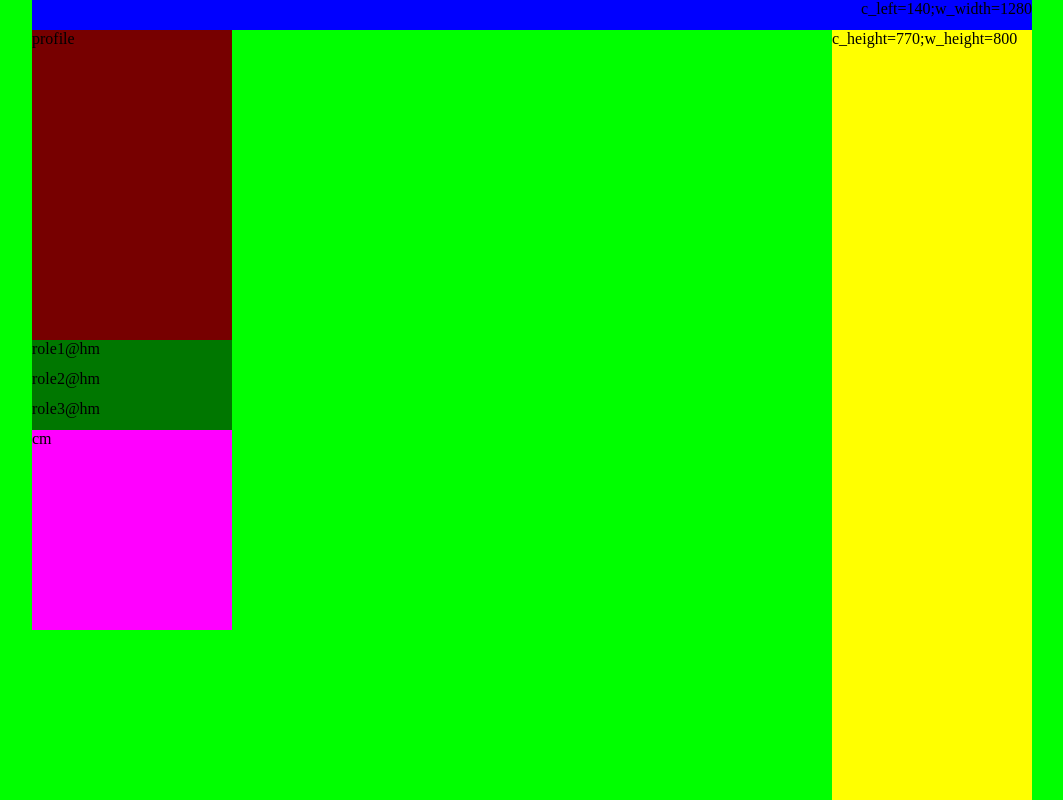
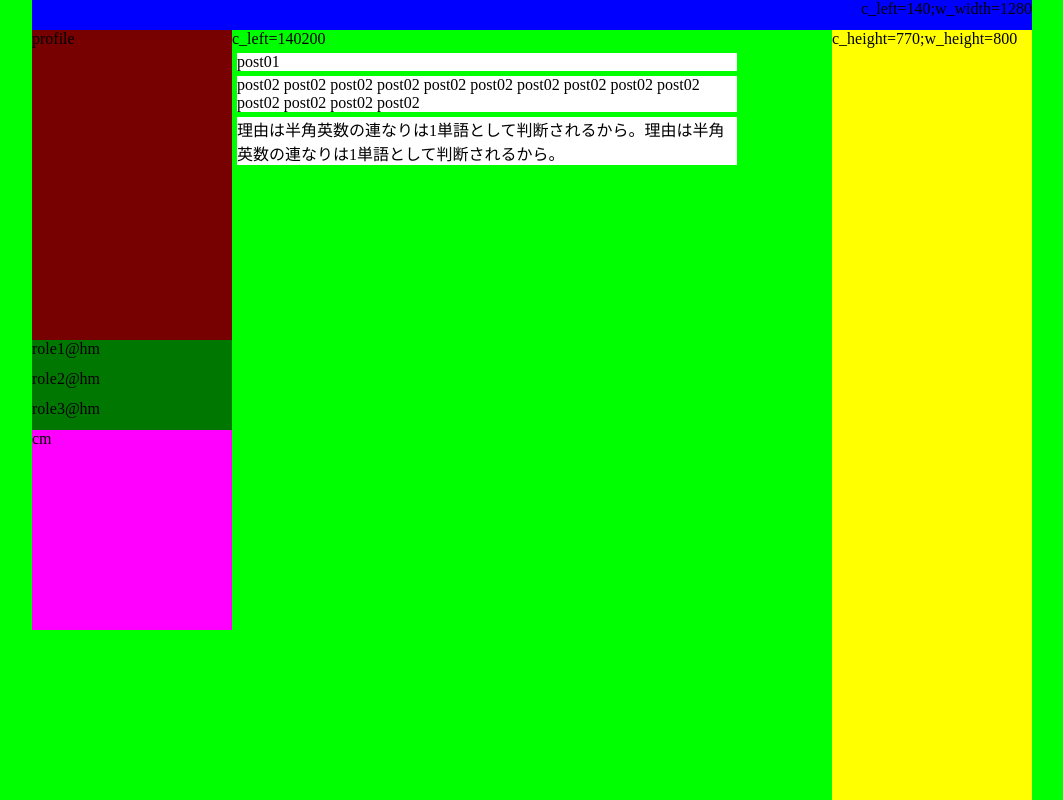
Before and after one commit to liupeng2014/halfmore, a Flask app: page /index in a window 1280 px wide. Shown: the whole page, without its empty margins (108-1171 px from the left). Run offline with Flask 2, Linux system fonts and the light colour scheme; parts of the project's set-up code (start-up, migrations or seed data) failed here and were passed over.

Commit message:
update index main

```diff
--- a/server/templates/index.html
+++ b/server/templates/index.html
@@ -37,7 +37,6 @@
 	position: absolute;
 	top: 30px;
 	width: 600px;
-	background-color: white;
 }
 #right{
 	position: absolute;
@@ -62,7 +61,11 @@ div.role{
 	height: 30px;
 	background-color: #007700;
 }
-
+div.post{
+	width: 500px;
+	background-color: rgba(255,255,255,100);
+	margin : 5px;
+}
 </style>
 <script type="text/javascript">
 var w_width, w_height, c_left, c_height;
@@ -87,6 +90,7 @@ function setFrame() {
 	$("#cm").css("left", c_left);
 	$("#main").css("left", c_left+200);
 	$("#main").css("height", c_height);
+	$("#main").text("c_left=" + c_left+200);
 	$("#right").css("left", c_left+800);
 	$("#right").css("height", c_height);
 	$("#right").text("c_height=" + c_height + ";w_height=" + w_height);
@@ -129,9 +133,16 @@ function setLeft() {
 	setRole();
 }
 
+function setPost() {
+	$("#main").append("<div id='post01' class='post'>post01</div>");
+	$("#main").append("<div id='post02' class='post'>post02 post02 post02 post02 post02 post02 post02 post02 post02 post02 post02 post02 post02 post02</div>");
+	$("#main").append("<div id='post03' class='post'>理由は半角英数の連なりは1単語として判断されるから。理由は半角英数の連なりは1単語として判断されるから。</div>");
+}
+
 $(function(){
 	setFrame();
 	setLeft();
+	setPost();
 });
 
 $(window).resize(function() {
@@ -145,6 +156,7 @@ $(window).resize(function() {
   <div id="navi">Navi</div>
   <div id="left"></div>
   <div id="cm">cm</div>
+  <div id="main">main</div>
   <div id="right">right</div>
 </div>
 </body>
--- a/server/views.py
+++ b/server/views.py
@@ -6,7 +6,6 @@ import urllib
 import json
 import threading
 import logging
-import kazoo.exceptions
 from flask import Flask, session, render_template, redirect, url_for, request, jsonify, abort, flash
 
 from server import app, forms, logger
```
